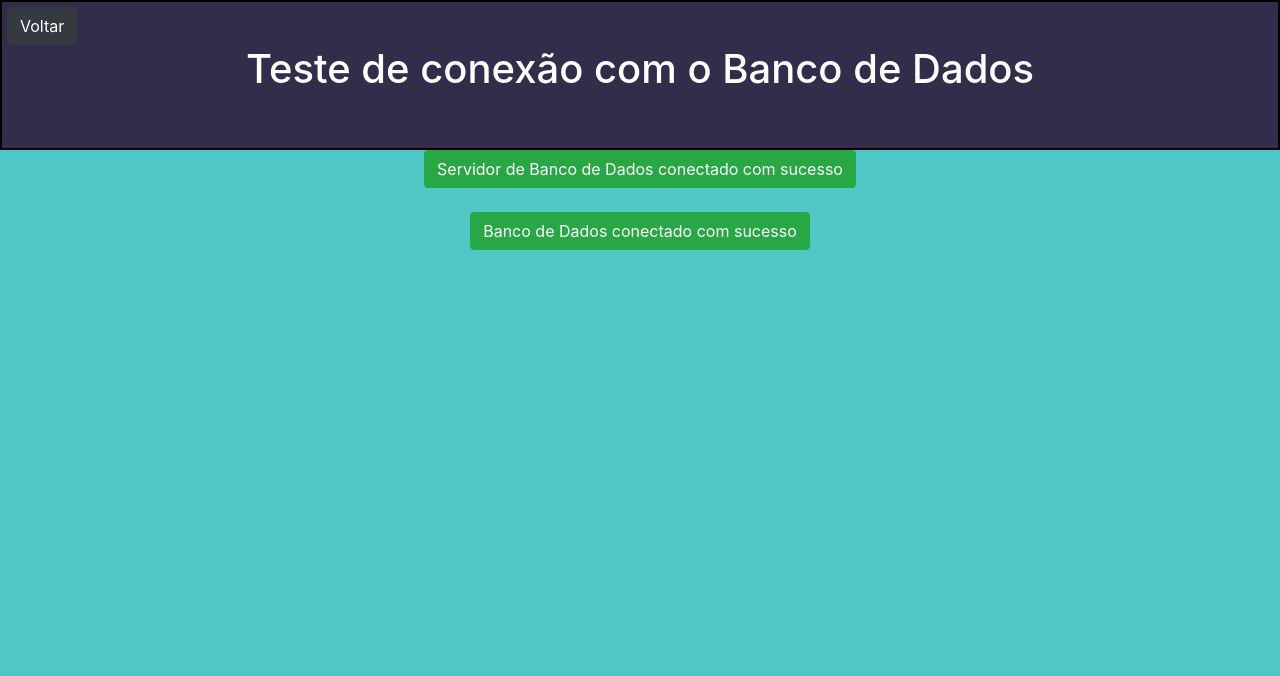
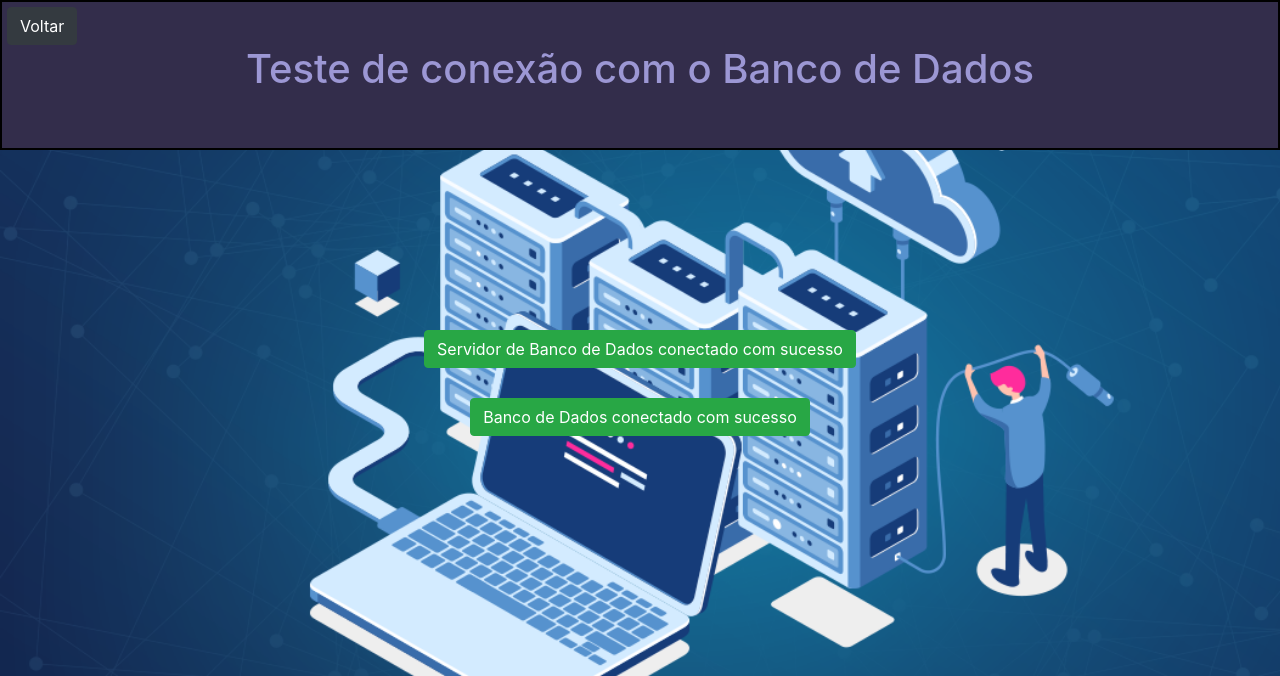
Before and after one commit to JoaoVitorA/Cadastro-em-PHP-com-BootStrap, a PHP site: page /conexao_banco_mysql/teste_de_conexao.php in a window 1280 px wide. Shown: the top 676 px of the page. Run offline with PHP 8.4, Linux system fonts and the light colour scheme.

Commit message:
Adjusting pages

```diff
--- a/conexao_banco_mysql/teste_de_conexao.php
+++ b/conexao_banco_mysql/teste_de_conexao.php
@@ -21,7 +21,23 @@
     color: #fff
 }
 body{
-    background-color: #50C7C7;
+    background-image: url("../img/img_bd.png");
+    background-repeat: no-repeat;
+    background-size: cover;
+    background-attachment: fixed;
+}
+h1{
+    text-align: center;
+    margin-bottom: 20px;
+    color: #9c97d4;
+}
+#corpo{
+    margin-top: 150px;
+}
+.btn_div{
+    text-align: center;
+    padding-top: 30px;
+
 }
 </style>
 
@@ -31,27 +47,27 @@ body{
             <nav>
                 <a href="../index.php" class="btn btn-dark" style="margin-top: 5px; margin-left:5px;"> Voltar </a>
             </nav>
-            <h1 style="text-align: center;"> Teste de conexão com o Banco de Dados</h1>
+            <h1> Teste de conexão com o Banco de Dados</h1>
         </div>
     </header>
-    <div>
+    <div id="corpo">
         <?php
             include ('conexao.php');
             //teste de conexão com banco de dados
 
             if($conxao = mysqli_connect($local_servidor, $usuario, $senha))
             {
-                echo " <div style='text-align: center;'> <button class='btn btn-success'>  Servidor de Banco de Dados conectado com sucesso </button> <br> <br/> </div>";
+                echo " <div class='btn_div'> <button class='btn btn-success'>  Servidor de Banco de Dados conectado com sucesso </button> </div>";
             }
             else
-                echo "<div style='text-align: center;'> <button class='btn btn-success'> Servidor não encontrado  </button> <br/> </div>" ;
+                echo "<div class='btn_div'> <button class='btn btn-success'> Servidor não encontrado  </button> </div>" ;
 
                 if($conxao = mysqli_connect ($local_servidor, $usuario, $senha,  $bd_procurado))
                 {
-                    echo "<div style='text-align: center;'> <button class='btn btn-success'> Banco de Dados conectado com sucesso </button> <br/> </div>";
+                    echo "<div class='btn_div'> <button class='btn btn-success'> Banco de Dados conectado com sucesso </button> </div>";
                 }
                 else
-                    echo "<div style='text-align: center;'> <button class='btn btn-success'> Banco de Dados desconectado </button>  <br/> </div>";
+                    echo "<div class='btn_div'> <button class='btn btn-success'> Banco de Dados desconectado </button> </div>";
         ?>
     </div>
 </body>
--- a/recebendo.php
+++ b/recebendo.php
@@ -42,8 +42,6 @@
 
                 echo (" <h2> <a herf='cadastro_alunos.php'>Voltar </a> </h2>");
             }
-
     ?>
-
 </body>
 </html>
```
Also changed, not shown: index.php (+24 -14 lines), login.php (+7 -5 lines), prod_cadastrados.php (+30 -5 lines). Lines whose indentation alone changed are shown as unchanged.
